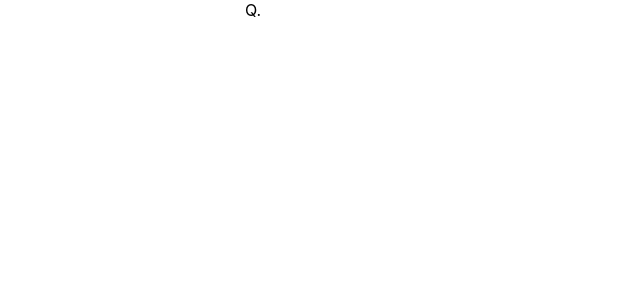
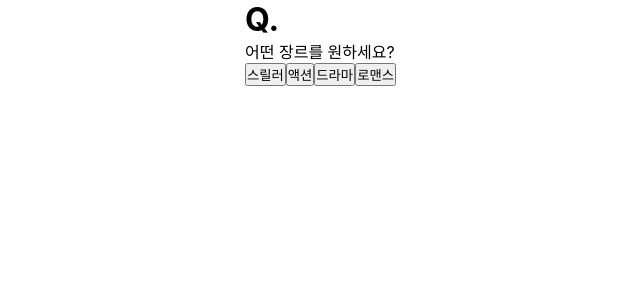
Before and after one commit to Gryffindor0ne/show_me_the_movie, a React (Create React App) app: page /question in a window 1280 px wide. Shown: the top 300 px of the page, without its empty margins (183-823 px from the left). Built offline with nearby package versions, Linux system fonts and the light colour scheme.

Commit message:
feat: Implement pages

```diff
--- a/src/components/Question.tsx
+++ b/src/components/Question.tsx
@@ -1,10 +1,51 @@
-import React, { useState, useEffect} from "react";
-import { makeOrder } from "../utils/makeOrder.js";
+import React, { useEffect, useState } from "react";
+import { makeOrder } from "../utils/makeOrder";
+import { QuestionSet, questionList } from "../static/questionList";
 
-export default function Question(): JSX.Element {
-    return (
+export type QuestionProps = {
+  curOrder: number;
+  orderLen: number;
+  handleChoice: (num: number) => void;
+};
+
+export default function Question({
+  curOrder,
+  orderLen,
+  handleChoice,
+}: QuestionProps): JSX.Element {
+  const [qt, setQt] = useState<QuestionSet>(
+    questionList.find((e) => e.id === curOrder) as QuestionSet
+  );
+  const [asOrder, setASOrder] = useState<number[]>(
+    makeOrder(
+      Array.from({ length: Object.keys(qt.answer).length }, (_, i) => i + 1)
+    )
+  );
+  console.log(`Q => curOrder::${curOrder}`);
+  console.log(qt);
+  console.log(asOrder);
+
+  useEffect(() => {
+    setQt(questionList.find((e) => e.id === curOrder) as QuestionSet);
+  }, [curOrder]);
+
+  useEffect(() => {
+    setASOrder(
+      makeOrder(
+        Array.from({ length: Object.keys(qt.answer).length }, (_, i) => i + 1)
+      )
+    );
+  }, [qt]);
+
+  return (
     <>
-    <div>Q.</div>
+      <h1>Q.</h1>
+      <div>{qt?.question}</div>
+      {asOrder.map((curOrder: number, i: number) => (
+        <button key={i} onClick={() => handleChoice(curOrder)}>
+          {qt?.answer[curOrder]}
+        </button>
+      ))}
     </>
-   )
+  );
 }
--- a/src/pages/Home.tsx
+++ b/src/pages/Home.tsx
@@ -1,14 +1,24 @@
 import React from "react";
+import { useNavigate } from "react-router-dom";
 
 export default function Home() {
+  const navigate = useNavigate();
+
   return (
     <>
-    <div>SHOW ME THE MOVIE</div>
+      <div>SHOW ME THE MOVIE</div>
       <div>지금 뭘 볼까? 고민하는 이 순간!</div>
-      <div>내 최애 리스트 중에서 다시 보기를 원하는 영화</div>
-      <div>그 중 하나를 지금 골라봅시다!</div>
+      <div>내 최애 리스트 중에서</div>
+      <div>지금 원하는 영화</div>
+      <div>그 하나를 지금 골라봅시다!</div>
       <img src="cinema.svg" width="400" height="500"></img>
-      <button>Let's go choice!</button>
+      <button
+        onClick={() => {
+          navigate("/question");
+        }}
+      >
+        Let's go choice!
+      </button>
     </>
   );
 }
--- a/src/pages/QuestionView.tsx
+++ b/src/pages/QuestionView.tsx
@@ -1,18 +1,51 @@
-import React, {useState, useEffect} from 'react'
-import { useNavigate } from 'react-router-dom'
-import Question from '../components/Question'
-import { makeOrder } from '../utils/makeOrder'
+import React, { useState, useEffect } from "react";
+import { useNavigate } from "react-router-dom";
+import Question from "../components/Question";
+import { findMovie } from "../utils/findMovie";
+import { makeOrder } from "../utils/makeOrder";
 
+type Selected = {
+  [key: number]: number;
+};
 
-export default function QuestionView(){
- const navigate = useNavigate()
+export default function QuestionView() {
+  const navigate = useNavigate();
+  const answers: Selected = {};
+  const [order, setOrder] = useState<number[]>(makeOrder([1, 2, 3]));
+  const [curOrder, setCurOrder] = useState<number>(order[order.length - 1]);
+  const [answer, setAnswer] = useState({});
 
- const [order, setOrder] = useState<number[]>(makeOrder([1,2,3]))
+  console.log(`:::::order::::${order}`);
+  console.log(`:::::curOrder::::${curOrder}`);
 
+  useEffect(() => {
+    if (order.length !== 0) {
+      const pick = order[order.length - 1];
+      setCurOrder(pick);
+    } else {
+      const targetMovie = findMovie(answer);
 
-    return (
-        <>
-        <Question />
-        </>
-    )
+      console.log(targetMovie);
+      navigate(`/result/${targetMovie}`);
+    }
+  }, [order, answer]);
+
+  const handleChoice = (num: number): void => {
+    answers[curOrder] = num;
+    console.log(`::::현재선택::::${JSON.stringify(answers)}`);
+    order.pop();
+    setAnswer({ ...answer, ...answers });
+  };
+
+  console.log(`:::::선택모음::::${JSON.stringify(answer)}`);
+
+  return (
+    <>
+      <Question
+        curOrder={curOrder}
+        orderLen={order.length}
+        handleChoice={handleChoice}
+      />
+    </>
+  );
 }
--- a/src/pages/ResultView.tsx
+++ b/src/pages/ResultView.tsx
@@ -1,9 +1,13 @@
 import React from "react";
+import { useParams } from "react-router-dom";
 
 export default function ResultView() {
-    return (
-        <>
-        <div>결과</div>
-        </>
-    )
+  const { key } = useParams();
+
+  return (
+    <>
+      <div>결과</div>
+      <h1>{key}</h1>
+    </>
+  );
 }
--- a/src/static/movieList.tsx
+++ b/src/static/movieList.tsx
@@ -0,0 +1,30 @@
+export type MovieSet = {
+  id: number;
+  movies: string[][];
+};
+
+export const movieList: MovieSet[] = [
+  {
+    id: 1,
+    movies: [
+      ["파이란", "암살", "지구를 지켜라", "장화,홍련"],
+      ["8월의 크리스마스", "아저씨", "기생충", "마더"],
+      ["연애소설", "신세계", "한공주", "곡성"],
+      [
+        "내 머리속의 지우개",
+        "범죄의 재구성",
+        "공동경비구역 JSA",
+        "살인의 추억",
+      ],
+    ],
+  },
+  {
+    id: 2,
+    movies: [
+      ["노팅힐", "매드맥스", "파고", "식스센스"],
+      ["러스트 앤 본", "밀리언달러 베이비", "타인의 삶", "파이트클럽"],
+      ["실버라이닝 플레이북", "레옹", "폭스캐처", "유주얼 서스펙트"],
+      ["이터널 선샤인", "본 아이덴티티", "필라델피아", "폰부스"],
+    ],
+  },
+];
--- a/src/static/questionList.tsx
+++ b/src/static/questionList.tsx
@@ -1,33 +1,36 @@
-const questionList = [
-{ id: 1,
+export type QuestionSet = {
+  id: number;
+  question: string;
+  answer: { [key: number]: string };
+};
+
+export const questionList: QuestionSet[] = [
+  {
+    id: 1,
     question: "어느 나라 영화를 원하세요?",
-answer:[
-    {
+    answer: {
       1: "국내영화",
-        2: "해외영화"
-    }
-]},
+      2: "해외영화",
+    },
+  },
   {
     id: 2,
     question: "어떤 장르를 원하세요?",
-    answer: [{
+    answer: {
       1: "로맨스",
       2: "액션",
       3: "드라마",
       4: "스릴러",
-    }]
+    },
   },
   {
     id: 3,
     question: "영화 선택의 가장 주요한 기준은 어떤 건가요?",
-    answer: [{
+    answer: {
       1: "감독",
       2: "작품성",
       3: "배우의 연기력",
       4: "스토리",
-    }]
-}
-
-]
-
-export default questionList
+    },
+  },
+];
--- /dev/null
+++ b/src/utils/findMovie.tsx
@@ -0,0 +1,16 @@
+import { movieList, MovieSet } from "../static/movieList";
+
+type answerSet = {
+  [key: number]: number;
+};
+
+export const findMovie = (answer: answerSet) => {
+  console.log(answer);
+  const country = answer[1];
+  const genre = answer[2] - 1;
+  const like = answer[3] - 1;
+  const targetList = movieList.find(
+    (movie) => movie.id === country
+  ) as MovieSet;
+  return targetList["movies"][like][genre];
+};
```
Lines whose indentation alone changed are shown as unchanged.
